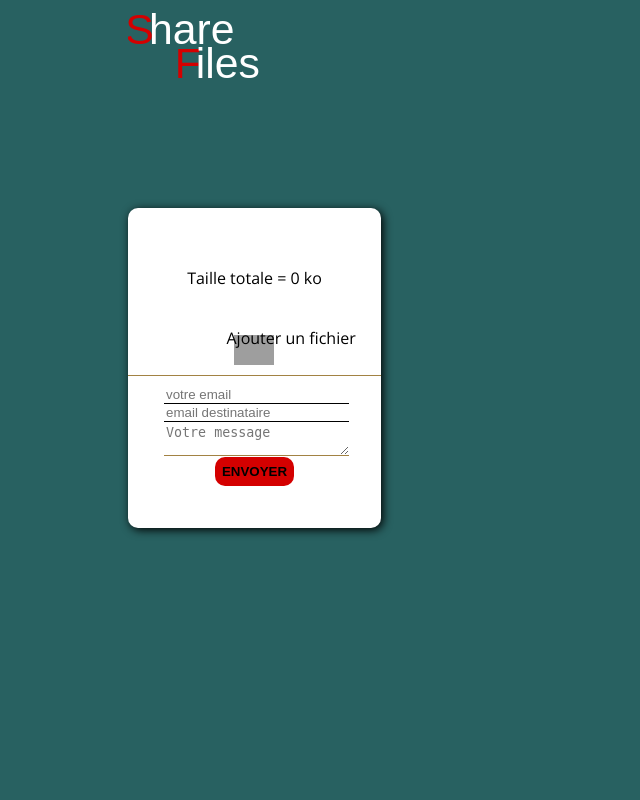
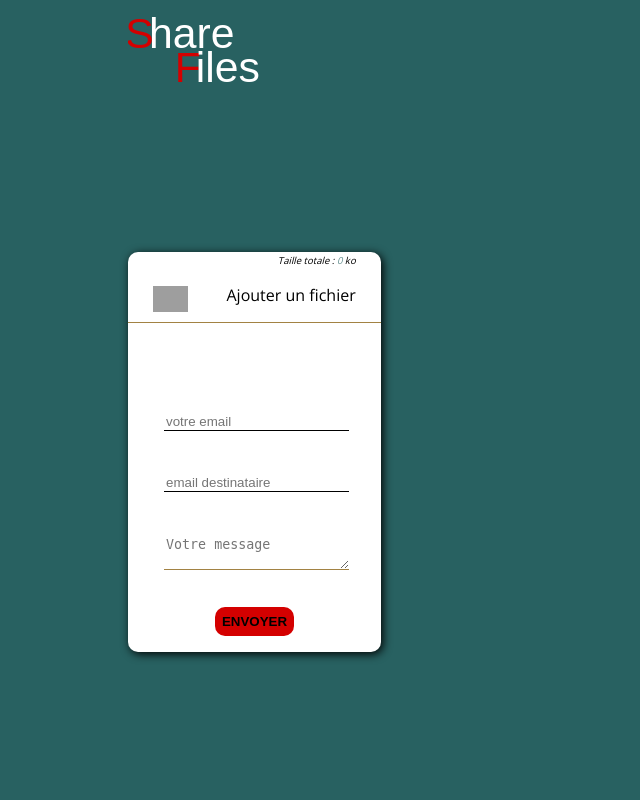
Before and after one commit to claireb25/share_files, a PHP site: template views/homepage.html.twig in a window 1280 px wide. Shown: the whole page, without its empty margins (0-640 px from the left). Run offline with PHP 8.4, Linux system fonts and the light colour scheme; the template is opened without the code that fills it, so the values that code supplies are empty; some libraries are stand-ins or nearby versions; grey boxes are pictures that could not be loaded.

Commit message:
work in progress sur interface formulaire. Galaxy S5 en modele

```diff
--- a/assets/stylesheets/css/style.css
+++ b/assets/stylesheets/css/style.css
@@ -1,6 +1,6 @@
 /* Sharing Files SCSS */
 body {
-  height: 640px;
+  height: 100vh;
   margin: 0px;
   padding: 0px;
   background: #286161;
@@ -12,13 +12,9 @@ body {
 
 div.content {
   width: 80%;
-  height: 100%;
-  display: flex; }
+  height: auto; }
 
 @media screen and (max-width: 640px) {
-  div.content {
-    justify-content: center; }
-
   section.main--form {
     max-width: 60%; } }
 header {
@@ -40,7 +36,7 @@ header {
 section.main--content_1 {
   width: 100%;
   min-height: 50%;
-  height: auto;
+  height: 100%;
   display: flex;
   flex-direction: row;
   justify-content: center;
@@ -51,15 +47,17 @@ section.main--form {
   display: flex;
   flex-direction: column;
   justify-content: center;
-  align-items: flex-start;
-  background: #ffffff;
-  border-radius: 10px;
-  box-shadow: 2px 2px 10px black; }
+  align-items: flex-start; }
   section.main--form form {
+    position: absolute;
     height: auto;
+    min-height: 50vh;
+    background: #ffffff;
+    border-radius: 10px;
+    box-shadow: 2px 2px 10px black;
     display: flex;
     flex-direction: column;
-    justify-content: center;
+    justify-content: stretch;
     align-items: center; }
     section.main--form form article.form-files-section {
       display: flex;
@@ -75,23 +73,25 @@ section.main--form {
         justify-content: flex-end;
         align-items: center;
         height: auto;
-        min-height: 50px;
+        min-height: 35px;
         width: 80%;
         margin-bottom: 10px;
         margin-top: 10px; }
         section.main--form form article.form-files-section div#addFileField img {
-          width: 40px;
-          position: absolute; }
+          width: 35px;
+          position: absolute;
+          left: 0; }
         section.main--form form article.form-files-section div#addFileField p.buttonMask {
           position: absolute;
-          right: 0; }
+          right: 0;
+          bottom: -10px; }
     section.main--form form article.form-info-section {
       display: flex;
       flex-direction: column;
       justify-content: space-around;
       align-items: flex-start;
-      height: 45%;
-      margin-top: 10px; }
+      min-height: 25vh;
+      margin-top: auto; }
       section.main--form form article.form-info-section textarea {
         width: 100%;
         height: 40%;
@@ -99,7 +99,6 @@ section.main--form {
         border-bottom: 1px solid #A28243; }
     section.main--form form p.submit {
       height: 15%;
-      margin: 0px;
       display: flex;
       flex-direction: row;
       justify-content: center;
@@ -144,6 +143,17 @@ article .addedFileBox {
       width: 50%;
       border: none; }
 
+p.totalSizeBox {
+  width: 80%;
+  text-align: right;
+  margin: 0;
+  font-size: 0.6em;
+  margin-top: 2px;
+  font-style: italic; }
+
+span#totalSize {
+  color: #648F8F; }
+
 input[type=email] {
   background: white;
   border: none;
@@ -152,6 +162,8 @@ input[type=email] {
 
 input[type=file] {
   opacity: 0;
-  width: 100%; }
+  width: 100%;
+  height: 100%;
+  z-index: 10; }
 
 /*# sourceMappingURL=style.css.map */
--- a/views/homepage.html.twig
+++ b/views/homepage.html.twig
@@ -5,7 +5,7 @@
 <section class="main--form">
 <form id="mainForm" action="upload" method="post" enctype="multipart/form-data">
 <article class="form-files-section">
-<p>Taille totale = <span id="totalSize">0</span> ko</p>
+<p class="totalSizeBox">Taille totale : <span id="totalSize">0</span> ko</p>
 				<div id="addedFilesField"></div>
 <div id="addFileField">
 					<img src="assets/medias/img/plus_sign.svg">
```
